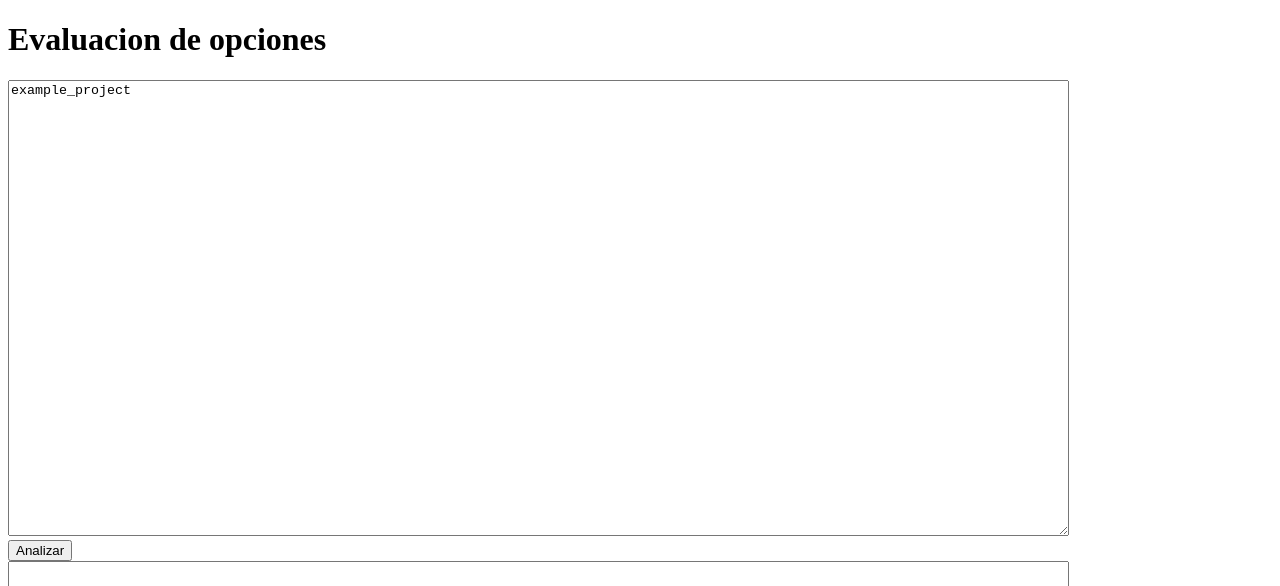
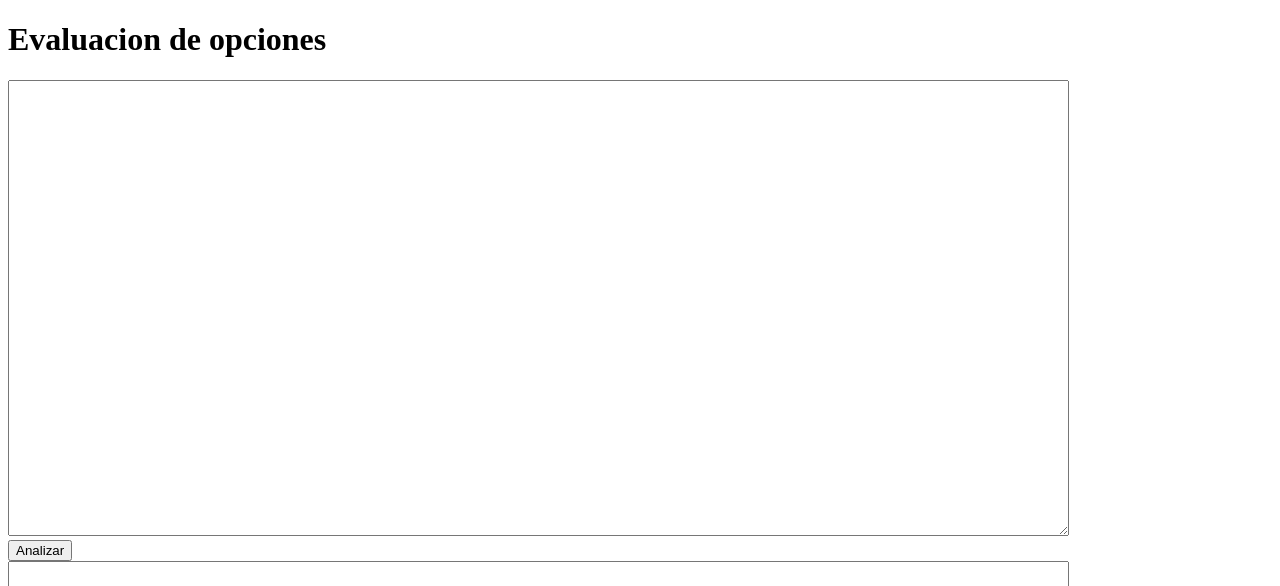
Before and after one commit to Renato776/evaluacion_de_proyectos, a website: page index.html in a window 1280 px wide. Shown: the top 586 px of the page. Drawn offline with Linux system fonts and the light colour scheme.

Commit message:
Made small chance on default text

```diff
--- a/index.html
+++ b/index.html
@@ -6,7 +6,7 @@
 </head>
 <body>
 <h1>Evaluacion de opciones</h1>
-<textarea cols = "130" rows = "30" id = "source">example_project</textarea>
+<textarea cols = "130" rows = "30" id = "source"></textarea>
 <br>
 <button onclick="perform_analysis()">Analizar</button>
 <br>
```
